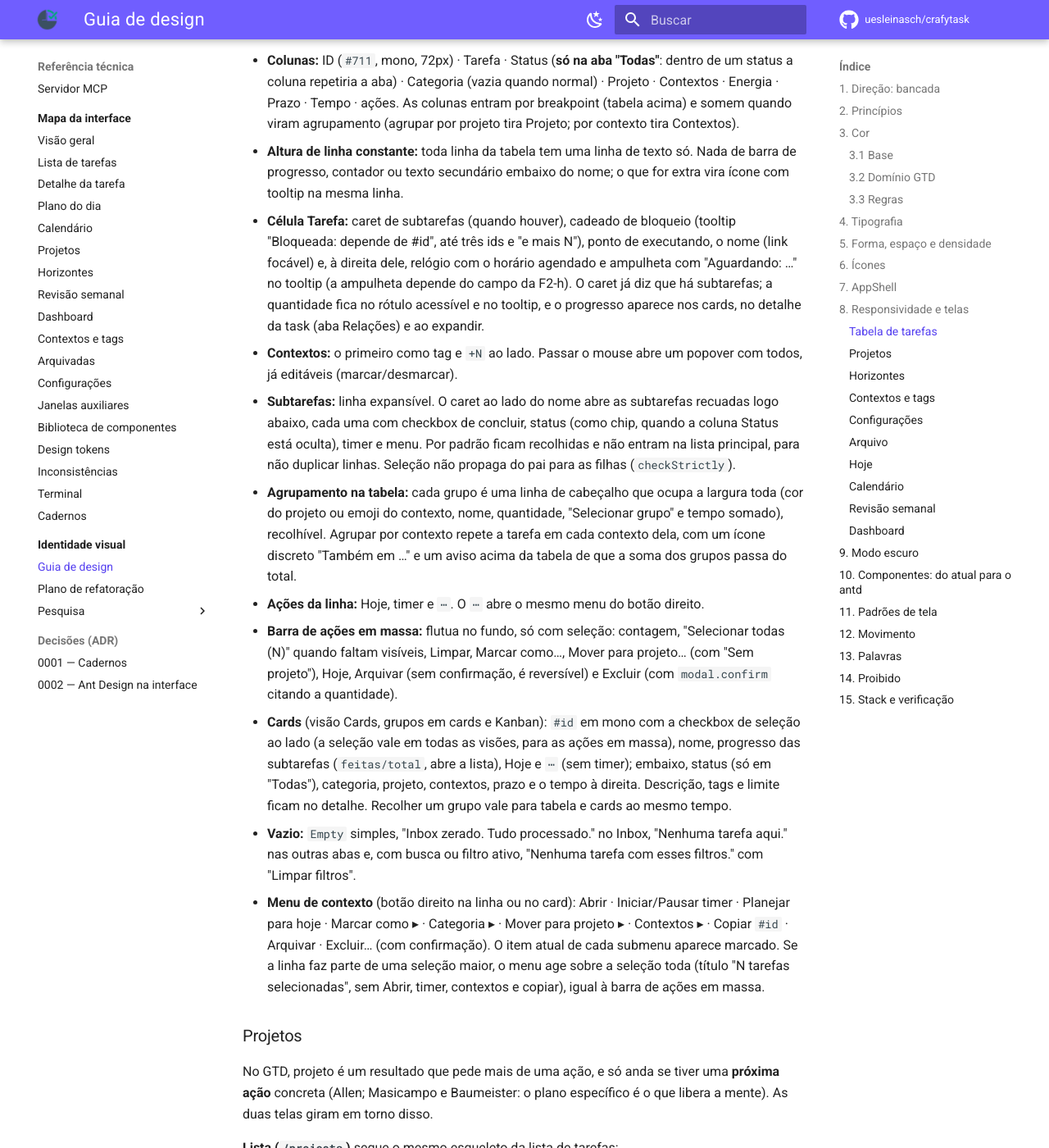
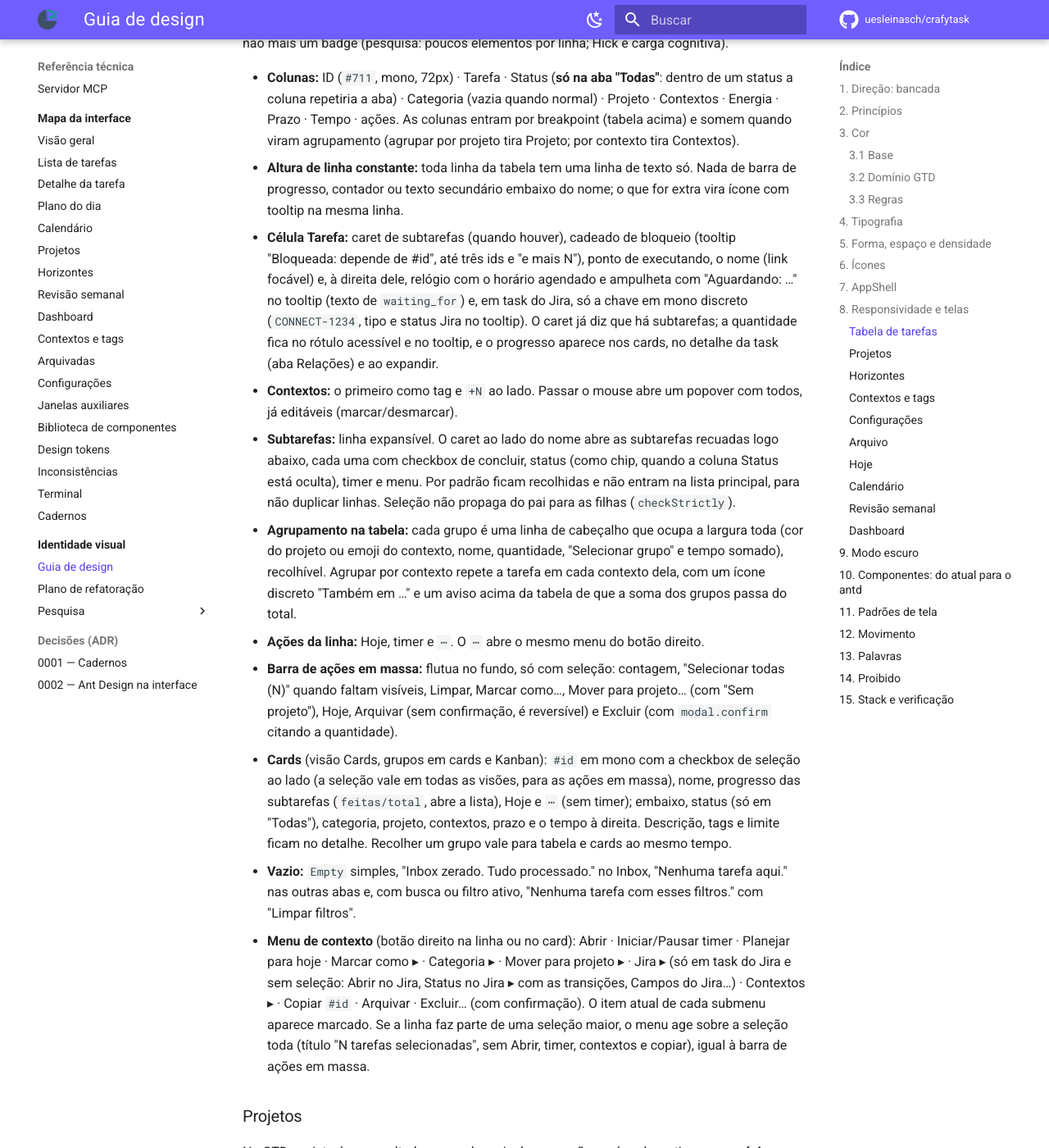
Before and after one commit to uesleinasch/crafytask, an MkDocs documentation site: the page built from docs/design/guia-de-design.md, in a window 1280 px wide and 1400 px high, scrolled down 13389 px. Shown: the whole window at 82% size. Built offline with MkDocs 1.6.1 and Material for MkDocs 9.7.7, drawn with Linux system fonts in a browser that asks for light colours; some web fonts are replaced; comment, search, counter and statistics services are not loaded; some of the changed text lies outside the part shown.

Commit message:
docs(design): aguardando e jira da lista no protótipo (#54)
Este PR põe no mockup duas subtarefas do épico #745 que ainda não
existiam no protótipo: a F2-h (#815) e a F2-i (#816). O código delas só
começa depois da aprovação visual do usuário.

**Protótipo** (publicado no mesmo artifact, versão 22):
- **Lista:**
  - nova task do Jira (#740);
- na célula Tarefa e no card, a chave `CONNECT-1234` em mono discreto,
com o tipo e o status Jira no tooltip;
- submenu **Jira ▸** no menu da tarefa: Abrir no Jira, Status no Jira ▸
e Campos do Jira…;
- tooltip do timer bloqueado alinhado à F2-j ("Bloqueada: depende de
#702").
- **Detalhe:** pílula **Aguardando**. É a primeira da barra e só aparece
com o status Aguardando ou quando já há texto salvo. Mostra "Aguardando:
Revisor externo" na cor de Aguardando; vazia, mostra "Aguardando quem?".

**Docs:**
- guia §7 (barra de propriedades) e §8 (célula Tarefa e menu de
contexto);
- plano: linhas da F2-h e da F2-i;
- checklist: itens F2.19 e F2.20, que falham hoje e devem passar quando
o código vier.

Aguardando validação do mockup.

```diff
--- a/docs/design/guia-de-design.md
+++ b/docs/design/guia-de-design.md
@@ -344,7 +344,7 @@ ConfigProvider (tema, cssVar) → App (message, modal, notification) → RegionB
   | Cabeçalho, linha 1    | Voltar para Tarefas e o nome do projeto (abre o projeto)                                                                                                                                                                                                                                                                                                             |
   | Cabeçalho, linha 2    | Status (Executando desabilitado se bloqueada) · `#id` (clique copia) · etiqueta Jira com tipo, chave e status Jira · "Arquivada" · **bloco do timer** (ponto de executando, cronômetro mono 30px, Iniciar/Pausar, Finalizar) · Terminal · Campos do Jira (só Jira) · mostrar/esconder inspetor · menu `⋯` (Copiar `#id`, Zerar tempo, Arquivar/Desarquivar, Excluir) |
   | Cabeçalho, linhas 3–4 | Nome e descrição editáveis no lugar                                                                                                                                                                                                                                                                                                                                  |
-  | Barra de propriedades | Pílulas que abrem um `Popover` de edição: Categoria, Projeto (+ "Abrir projeto →"), Contextos, Prazo (data + hora, cor de vencido/hoje), Energia (clicar no ativo limpa). Programado (data + início/fim), Recorrência, Tags e Link externo aparecem quando têm valor; vazias, entram por "+ Propriedade"                                                             |
+  | Barra de propriedades | Pílulas que abrem um `Popover` de edição: Aguardando (primeira, só com status Aguardando ou com texto salvo: "Aguardando: Revisor externo" na cor de Aguardando, vazia "Aguardando quem?"), Categoria, Projeto (+ "Abrir projeto →"), Contextos, Prazo (data + hora, cor de vencido/hoje), Energia (clicar no ativo limpa). Programado (data + início/fim), Recorrência, Tags e Link externo aparecem quando têm valor; vazias, entram por "+ Propriedade"                                                             |
   | Aviso                 | `Alert` de bloqueio com "Ver dependências", que abre o inspetor em Relações                                                                                                                                                                                                                                                                                          |
   | Área de trabalho      | Abas Notas e Desenho, botão de modo foco                                                                                                                                                                                                                                                                                                                             |
   | Inspetor · Tempo      | Barra do limite (`success` → `warning` 80% → `error` 100%), Total e Sessões, lista de sessões (em andamento no topo; encerradas com editar início/fim e excluir), Ajustes de tempo (adicionar, ajustar total, limite, remover limite)                                                                                                                                |
@@ -391,7 +391,8 @@ mais um badge (pesquisa: poucos elementos por linha; Hick e carga cognitiva).
 - **Célula Tarefa:** caret de subtarefas (quando houver), cadeado de bloqueio (tooltip "Bloqueada:
   depende de #id", até três ids e "e mais N"), ponto de executando,
   o nome (link focável) e, à direita dele, relógio com o horário agendado e ampulheta com
-  "Aguardando: …" no tooltip (a ampulheta depende do campo da F2-h). O caret já diz que
+  "Aguardando: …" no tooltip (texto de `waiting_for`) e, em task do Jira, só a chave em mono
+  discreto (`CONNECT-1234`, tipo e status Jira no tooltip). O caret já diz que
   há subtarefas; a quantidade fica no rótulo acessível e no tooltip, e o progresso aparece nos
   cards, no detalhe da task (aba Relações) e ao expandir.
 - **Contextos:** o primeiro como tag e `+N` ao lado. Passar o mouse abre um popover com todos, já
@@ -416,7 +417,8 @@ mais um badge (pesquisa: poucos elementos por linha; Hick e carga cognitiva).
 - **Vazio:** `Empty` simples, "Inbox zerado. Tudo processado." no Inbox, "Nenhuma tarefa aqui." nas
   outras abas e, com busca ou filtro ativo, "Nenhuma tarefa com esses filtros." com "Limpar filtros".
 - **Menu de contexto** (botão direito na linha ou no card): Abrir · Iniciar/Pausar timer · Planejar
-  para hoje · Marcar como ▸ · Categoria ▸ · Mover para projeto ▸ · Contextos ▸ · Copiar `#id` ·
+  para hoje · Marcar como ▸ · Categoria ▸ · Mover para projeto ▸ · Jira ▸ (só em task do Jira e sem
+  seleção: Abrir no Jira, Status no Jira ▸ com as transições, Campos do Jira…) · Contextos ▸ · Copiar `#id` ·
   Arquivar · Excluir… (com confirmação). O item atual de cada submenu aparece marcado. Se a linha
   faz parte de uma seleção maior, o menu age sobre a seleção toda (título "N tarefas selecionadas",
   sem Abrir, timer, contextos e copiar), igual à barra de ações em massa.
```
Also changed, not shown: docs/design/plano-de-refatoracao.md (+2 -2 lines), docs/design/prototipo/checklist.json (+20 -0 lines), docs/design/prototipo/index.html (+18 -1 lines).
